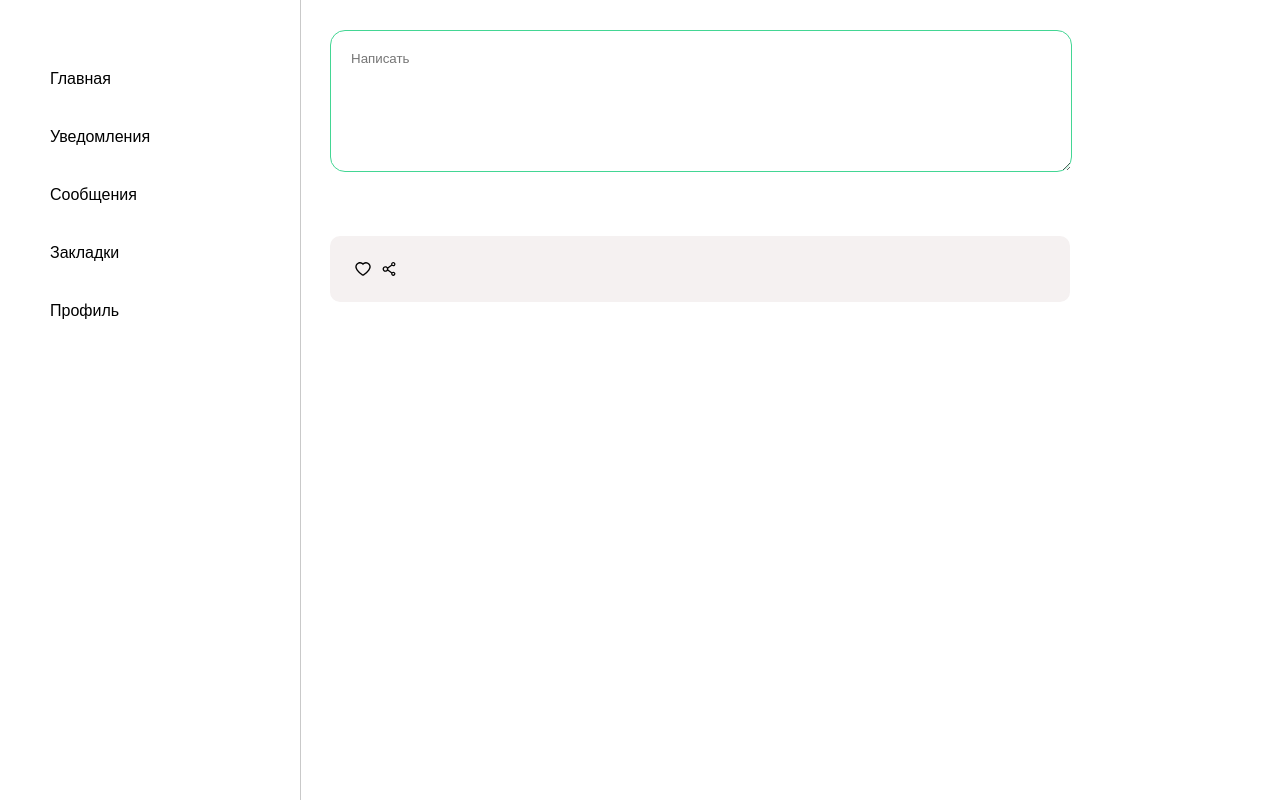
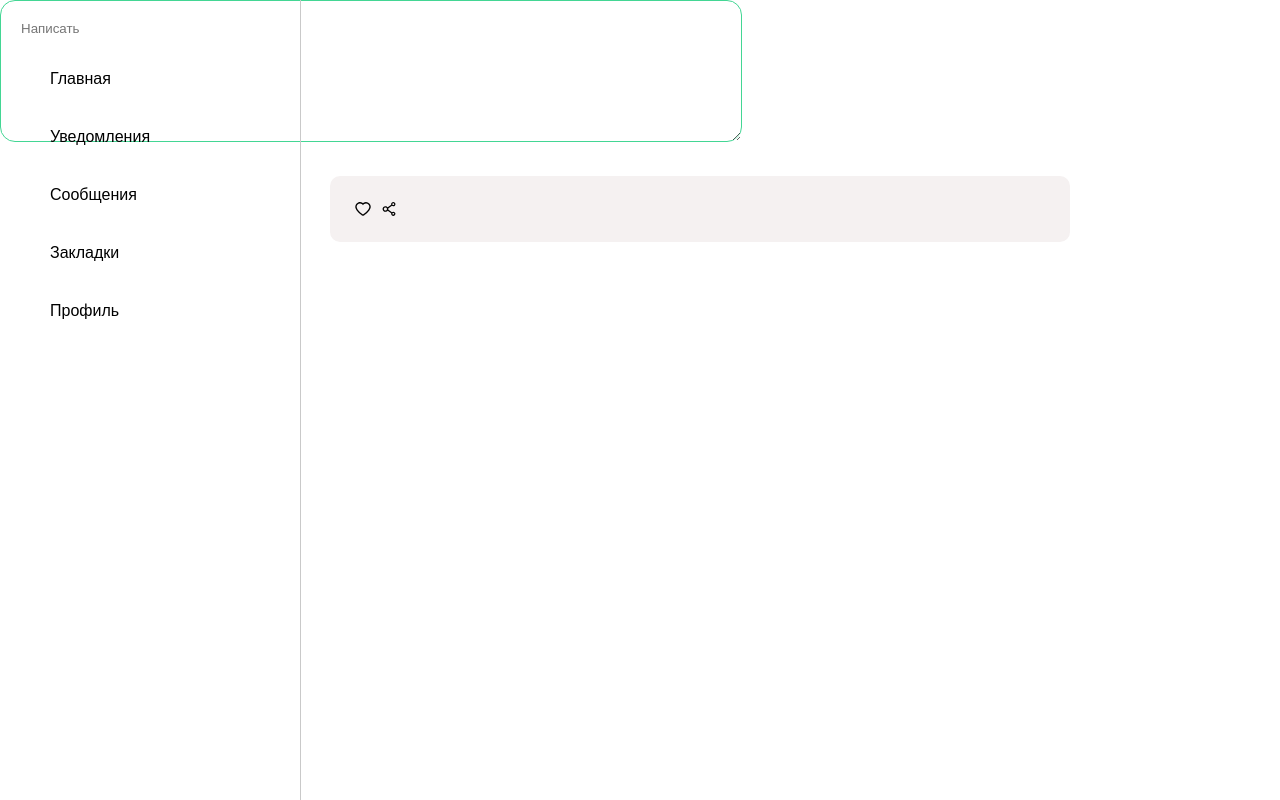
Before and after one commit to oksanaBir/social-net, a React app: page / in a window 1280 px wide. Built offline with nearby package versions, Linux system fonts and the light colour scheme.

Commit message:
textarea styles changed

```diff
--- a/src/styles/textarea.less
+++ b/src/styles/textarea.less
@@ -1,15 +1,12 @@
 .textarea {
-    position: relative;
     padding: 20px;
     border-radius: 15px;
     height: 100px;
     color: @gray;
     width: 700px;
-    background-color: white;
     border: @greenBorder;
     color: @green;
     left: 300px;
-    margin: 30px;
 }
 
 .textarea:focus {
```
